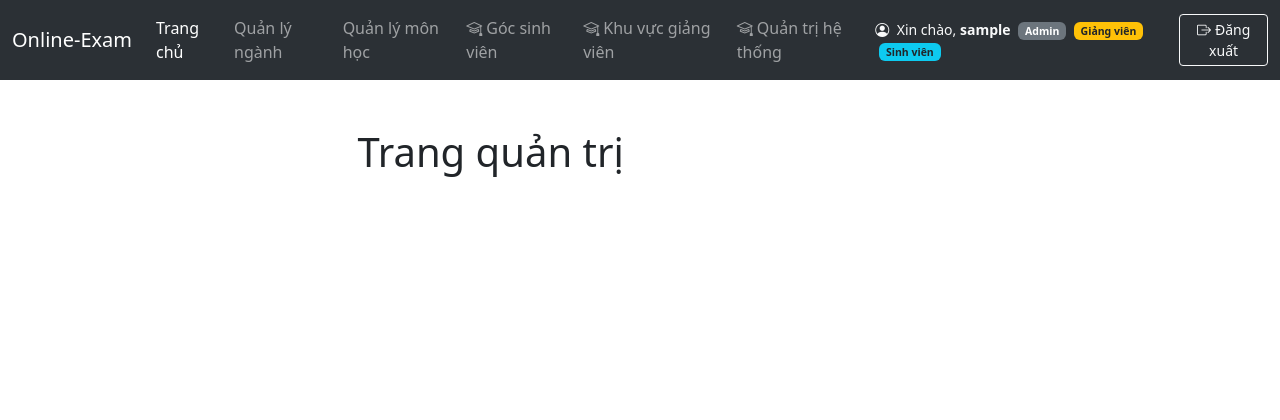
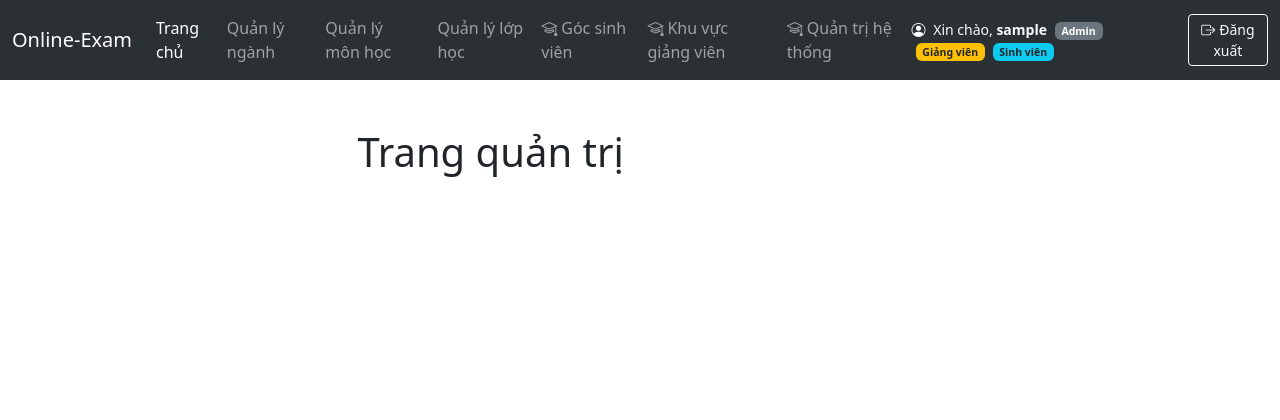
Before and after one commit to HuuTho021205/online-exam-platform, a Spring Boot app: page /admin/dashboard in a window 1280 px wide. Shown: the top 420 px of the page. Run offline with Spring Boot 4, Linux system fonts and the light colour scheme; the visitor is signed in with stand-in values (Sample User, id 1); data that the repository does not hold is empty; some of the project's set-up classes (security, data sources, template engines, error pages and the like) are left out, and stand-ins take their place; some libraries are stand-ins or nearby versions.

Commit message:
feat: add admin classroom management nav link

```diff
--- a/src/main/resources/templates/fragments/navbar.html
+++ b/src/main/resources/templates/fragments/navbar.html
@@ -20,6 +20,9 @@
                 </li>
                 <li class="nav-item" sec:authorize="hasRole('ADMIN')">
                     <a class="nav-link" th:href="@{/admin/subjects}">Quản lý môn học</a>
+                </li>
+                <li class="nav-item" sec:authorize="hasRole('ADMIN')">
+                    <a class="nav-link" th:href="@{/admin/classrooms}">Quản lý lớp học</a>
                 </li>
                 <li class="nav-item" sec:authorize="hasRole('STUDENT')">
                     <a class="nav-link" th:href="@{/student/dashboard}">
```
